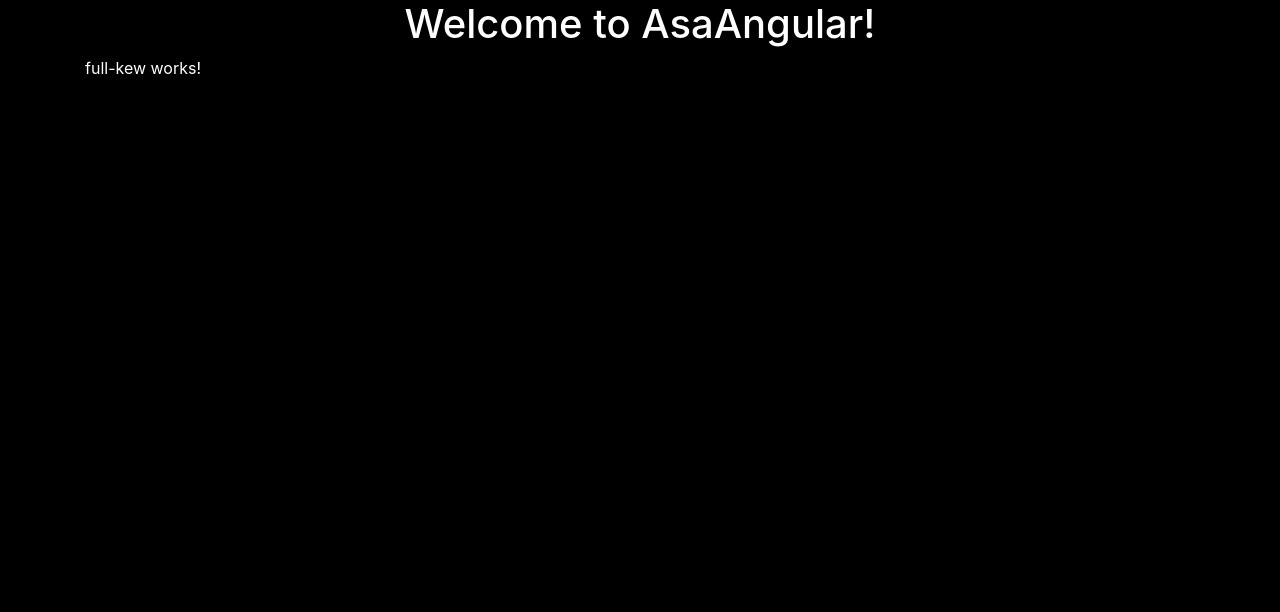
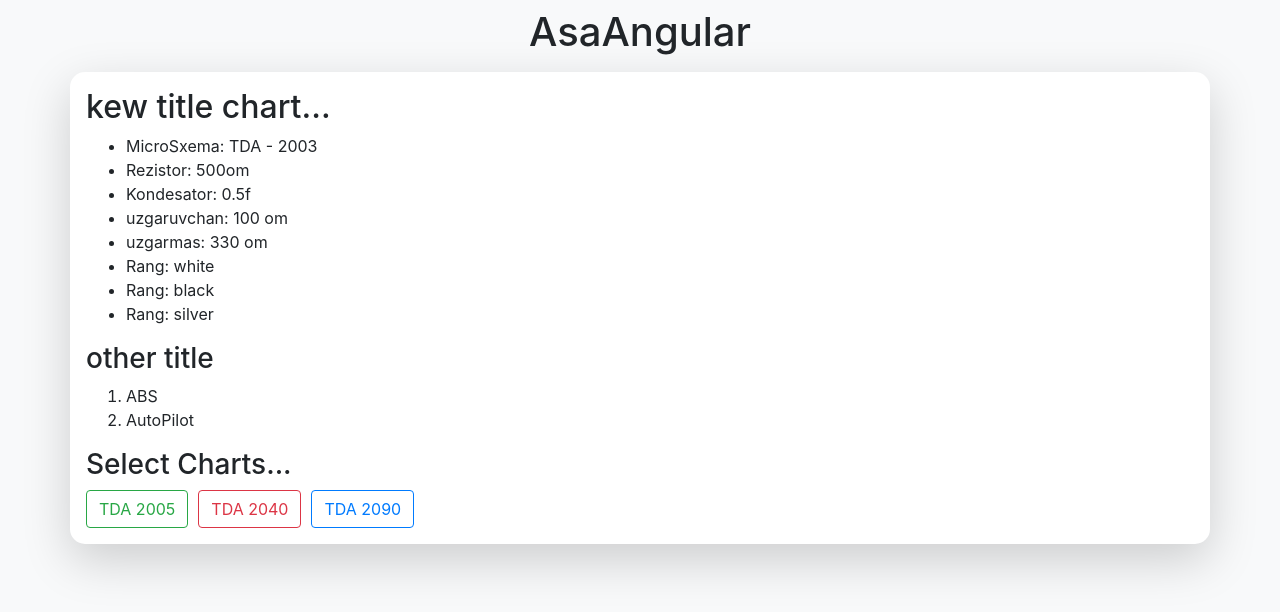
Before and after one commit to asakew/AsaAngular, an Angular app: page / in a window 1280 px wide. Shown: the top 612 px of the page. Built offline with nearby package versions, Linux system fonts and the light colour scheme.

Commit message:
noComments

```diff
--- a/src/app/app.component.css
+++ b/src/app/app.component.css
@@ -0,0 +1,3 @@
+.radius {
+	border-radius: 15px
+}
--- a/src/app/app.component.html
+++ b/src/app/app.component.html
@@ -1,11 +1,9 @@
-<div class="container">
-  <div class="text-center">
-    <h1>
-      Welcome to {{ title }}!
-    </h1>
-  </div>
-</div>
+<header class="conteiner mb-3">
+		<h1 class="text-center">{{ SiteTitle }}</h1>
+</header>
 
-<div class="container">
-  <app-full-kew></app-full-kew>
-</div>
+<main role="main">
+	<article class="container bg-white shadow-lg radius p-3 mb-3">
+	  <app-full-kew></app-full-kew>
+	</article>
+</main>
--- a/src/app/app.component.ts
+++ b/src/app/app.component.ts
@@ -6,5 +6,5 @@ import { Component } from '@angular/core';
   styleUrls: ['./app.component.css']
 })
 export class AppComponent {
-  title = 'AsaAngular';
+  SiteTitle = 'AsaAngular';
 }
--- a/src/app/components/full-kew/full-kew.component.css
+++ b/src/app/components/full-kew/full-kew.component.css
@@ -0,0 +1,3 @@
+button {
+	margin-right: 10px;
+}
--- a/src/app/components/full-kew/full-kew.component.html
+++ b/src/app/components/full-kew/full-kew.component.html
@@ -1 +1,23 @@
-<p>full-kew works!</p>
+<h2>{{ ChartName }}</h2>
+
+<ul>
+	<li>MicroSxema: {{ MicroSxema }}</li>
+	<li>Rezistor: {{ OM }}om</li>
+	<li>Kondesator: {{ Kondesator }}f</li>
+	<li>uzgaruvchan: {{ kondesatorlar.uzgaruvchan }}</li>
+	<li>uzgarmas: {{ kondesatorlar.uzgarmas }}</li>
+	<li>Rang: {{ Colors.car }}</li>
+	<li>Rang: {{ Colors.salon }}</li>
+	<li>Rang: {{ Colors.wheels }}</li>
+</ul>
+
+<!-- Inline: {{ options }} -->
+<h3>other title</h3>
+<ol>
+	<li *ngFor="let opt of options">{{ opt }}</li>
+</ol>
+
+<h3>Select Charts...</h3>
+<button class="btn btn-outline-success" (click)="TDA5Select()">TDA 2005</button>
+<button class="btn btn-outline-danger" (click)="TDA40Select()">TDA 2040</button>
+<button class="btn btn-outline-primary" (click)="TDA90Select()">TDA 2090</button>
--- a/src/app/components/full-kew/full-kew.component.ts
+++ b/src/app/components/full-kew/full-kew.component.ts
@@ -7,9 +7,43 @@ import { Component, OnInit } from '@angular/core';
 })
 export class FullKewComponent implements OnInit {
 
+	ChartName: string;
+	MicroSxema: any;
+	OM: number;
+	Kondesator: number;
+	kondesatorlar: kondesatorlar;
+	Colors: colors;
+	options: string[];
+
+
   constructor() { }
 
   ngOnInit() {
+  	this.ChartName = 'kew title chart...';
+  	this.MicroSxema = 'TDA - 2003';
+  	this.OM = 500;
+  	this.Kondesator = 0.50;
+  	this.kondesatorlar = {
+  		uzgarmas: '330 om',
+			uzgaruvchan: '100 om'
+  	};
+  	this.Colors = {
+  		car: 'white',
+  		salon: 'black',
+  		wheels: 'silver'
+  	};
+  	this.options = ['ABS', 'AutoPilot'];
   }
 
 }
+
+interface colors {
+	car: string,
+	salon: string,
+	wheels: string,
+}
+
+interface kondesatorlar {
+	uzgaruvchan: string;
+	uzgarmas: string;
+}
--- a/src/assets/scss/styles.scss
+++ b/src/assets/scss/styles.scss
@@ -6,5 +6,5 @@
 @import "mixins";
 
 body {
-	@include qoraF;
+	// @include qoraF;
 }
--- a/src/index.html
+++ b/src/index.html
@@ -8,7 +8,7 @@
   <meta name="viewport" content="width=device-width, initial-scale=1">
   <link rel="icon" type="image/x-icon" href="favicon.ico">
 </head>
-<body>
+<body class="bg-light p-2">
   <app-root></app-root>
 <script src="assets/js/bootstrap.min.js"></script>
 </body>
--- a/src/styles.css
+++ b/src/styles.css
@@ -1,6 +1,2 @@
-body {
-  background-color: #000000;
-  color: #ffffff;
-}
 
 /*# sourceMappingURL=styles.css.map */
```
